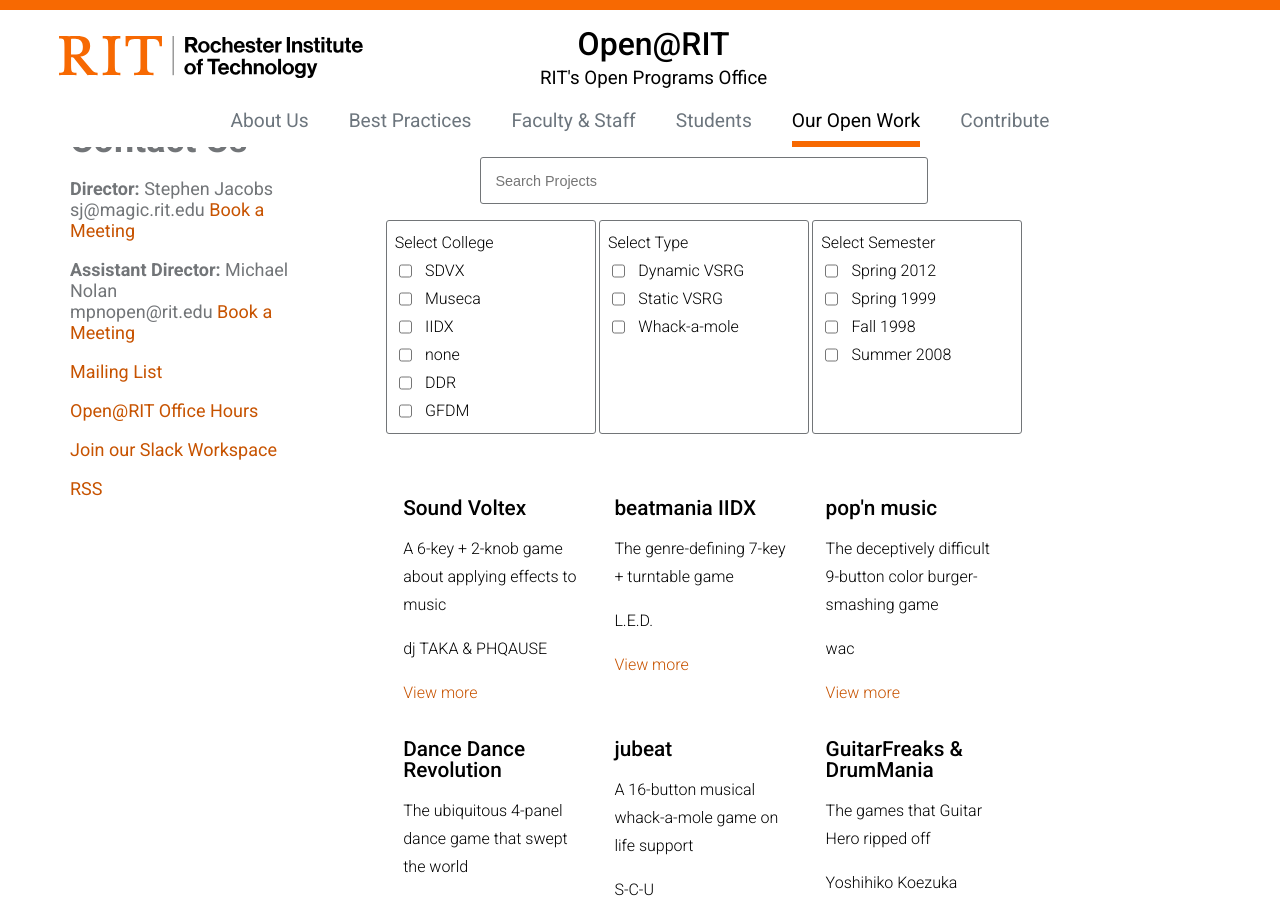
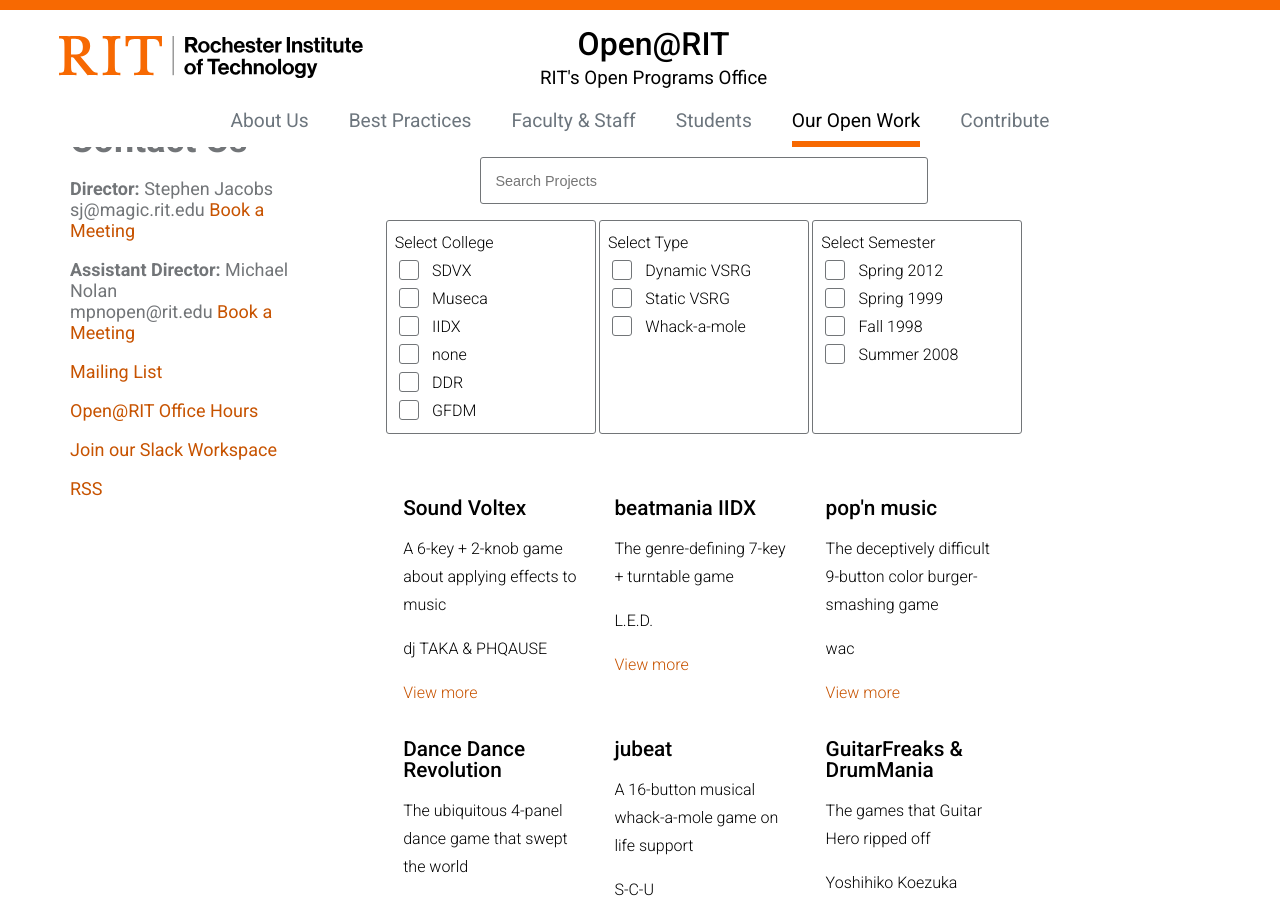
Before and after one commit to FOSSRIT/open-rit-website, a Jekyll site: the page built from our-work/fellows-projects.md, in a window 1280 px wide and 900 px high, scrolled down 733 px. Built offline with Jekyll 4.4.1, drawn with Linux system fonts in a browser that asks for light colours.

Commit message:
add checkbox styling

```diff
--- a/_sass/includes/_checkbox-dropdown.scss
+++ b/_sass/includes/_checkbox-dropdown.scss
@@ -24,7 +24,32 @@ omitted, since these will vary by usage and be styled accordingly elsewhere.
 			flex-direction: row;
 
 			input {
+				appearance: none;
+				outline: none;
+				box-sizing: border-box;
+				width: 1.5em;
+				height: 1.5em;
 				margin-right: 1em;
+				border: 1px solid #727578;
+				border-radius: 3px;
+
+				&:checked {
+					border: none;
+					background-color: var(--color-rit-orange);
+
+					&::after {
+						content: "";
+						display: block;
+						position: absolute;
+						box-sizing: border-box;
+						width: 0.6em;
+						height: 1.0em;
+						transform: translate(0.45em, 0.15em) rotateZ(40deg);
+						border: 0.25em solid white;
+						border-left: none;
+						border-top: none;
+					}
+				}
 			}
 		}
 	}
```
